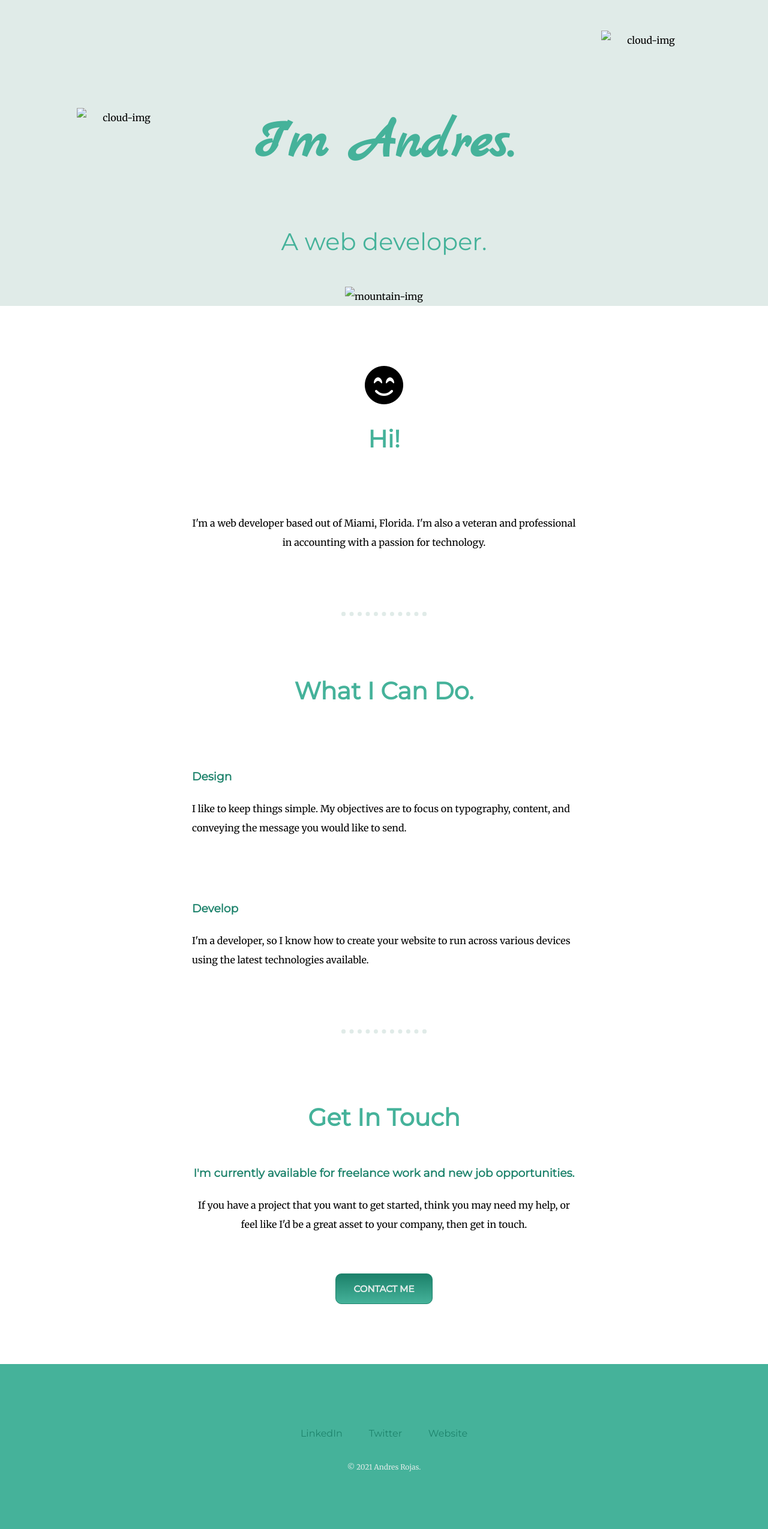
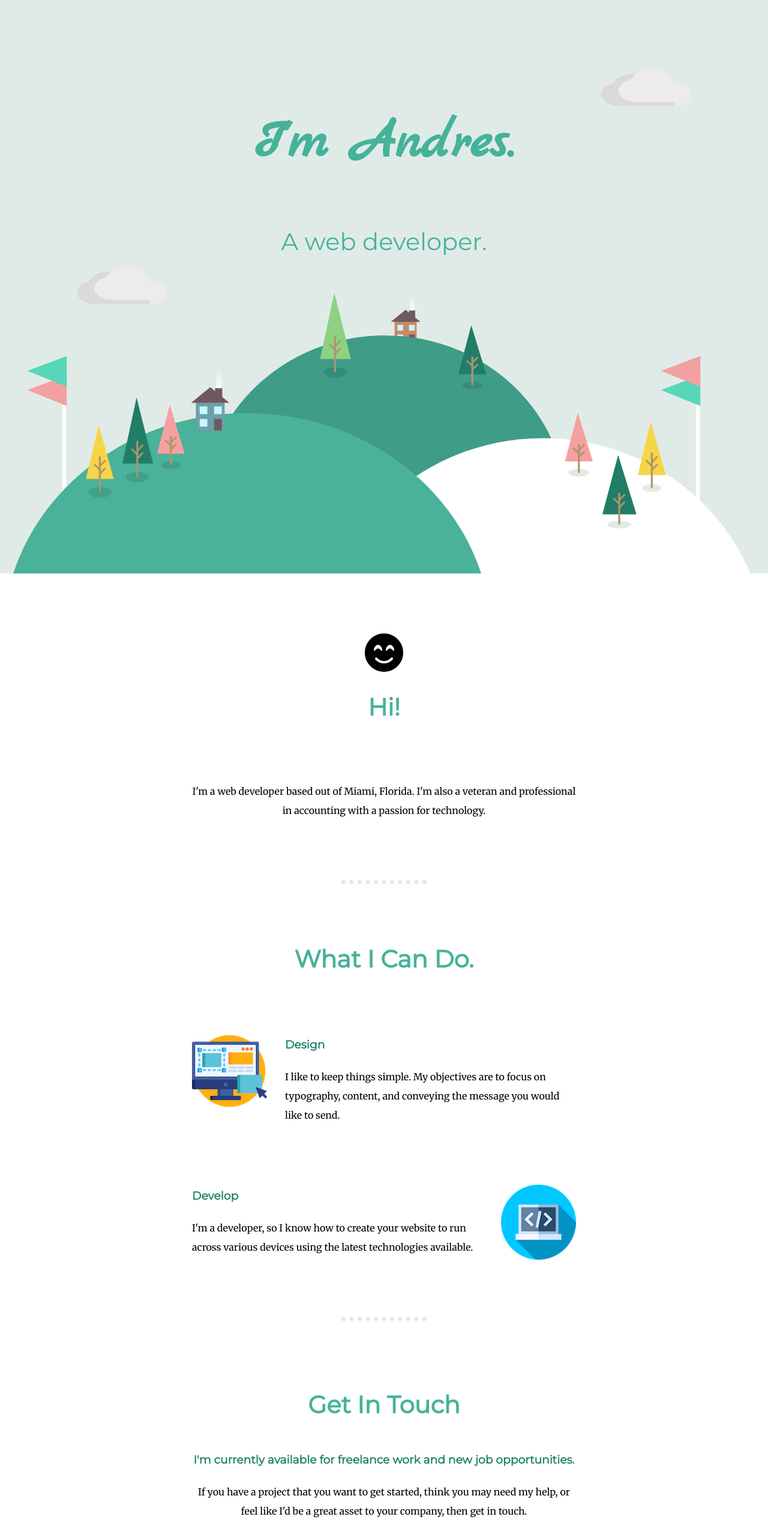
Before and after one commit to andresfeliperojas/Web-Developer-CV, a plain HTML site: page index.html in a window 1280 px wide. Shown: the top 2549 px of the page at 60% size. Drawn offline with Linux system fonts and the light colour scheme; files that its build step writes are made by us from their sources.

Commit message:
Update index.html

```diff
--- a/index.html
+++ b/index.html
@@ -4,7 +4,7 @@
 <head>
   <meta charset="utf-8">
   <title>Andres Rojas</title>
-  <link rel="stylesheet" href="css/styles.css">
+  <link rel="stylesheet" href="styles.css">
   <link rel="icon" href="favicon.png">
   <link href="https://fonts.googleapis.com/css2?family=Marck+Script&family=Merriweather&family=Montserrat&display=swap" rel="stylesheet">
   <!-- font awesome -->
@@ -14,11 +14,11 @@
 
 <body>
   <div class="topcontainer">
-    <img class="top-cloud" src="images/cloud 2.png" alt="cloud-img">
+    <img class="top-cloud" src="cloud 2.png" alt="cloud-img">
     <h1>I'm Andres.</h1>
     <h2><span class="a-web-developer">A web developer.</span></h2>
-    <img class="bottom-cloud" src="images/cloud 2.png" alt="cloud-img">
-    <img class="mountain" src="images/mountain.svg" alt="mountain-img">
+    <img class="bottom-cloud" src="cloud 2.png" alt="cloud-img">
+    <img class="mountain" src="mountain.svg" alt="mountain-img">
   </div>
 
   <div class="middle-container">
@@ -31,12 +31,12 @@
     <div class="skills">
       <h2>What I Can Do.</h2>
       <div class="skill-row">
-        <img class="webdes" src="images/webdes.png" alt="">
+        <img class="webdes" src="webdes.png" alt="">
         <h3>Design</h3>
         <p>I like to keep things simple. My objectives are to focus on typography, content, and conveying the message you would like to send.</p>
       </div>
       <div class="skill-row">
-        <img class="webdev1" src="images/webdev1.png" alt="">
+        <img class="webdev1" src="webdev1.png" alt="">
         <h3>Develop</h3>
         <p>I'm a developer, so I know how to create your website to run across various devices using the latest technologies available.</p>
       </div>
@@ -54,7 +54,7 @@
   <div class="bottom-container">
     <a class="footer-link" href="https://www.linkedin.com/">LinkedIn</a>
     <a class="footer-link" href="https://twitter.com/">Twitter</a>
-    <a class="footer-link" href="https://www.appbrewery.co/">Website</a>
+    <a class="footer-link" href="https://andresfeliperojas.github.io/webdev/">Website</a>
     <p class="ar2021">© 2021 Andres Rojas.</p>
   </div>
 
```
